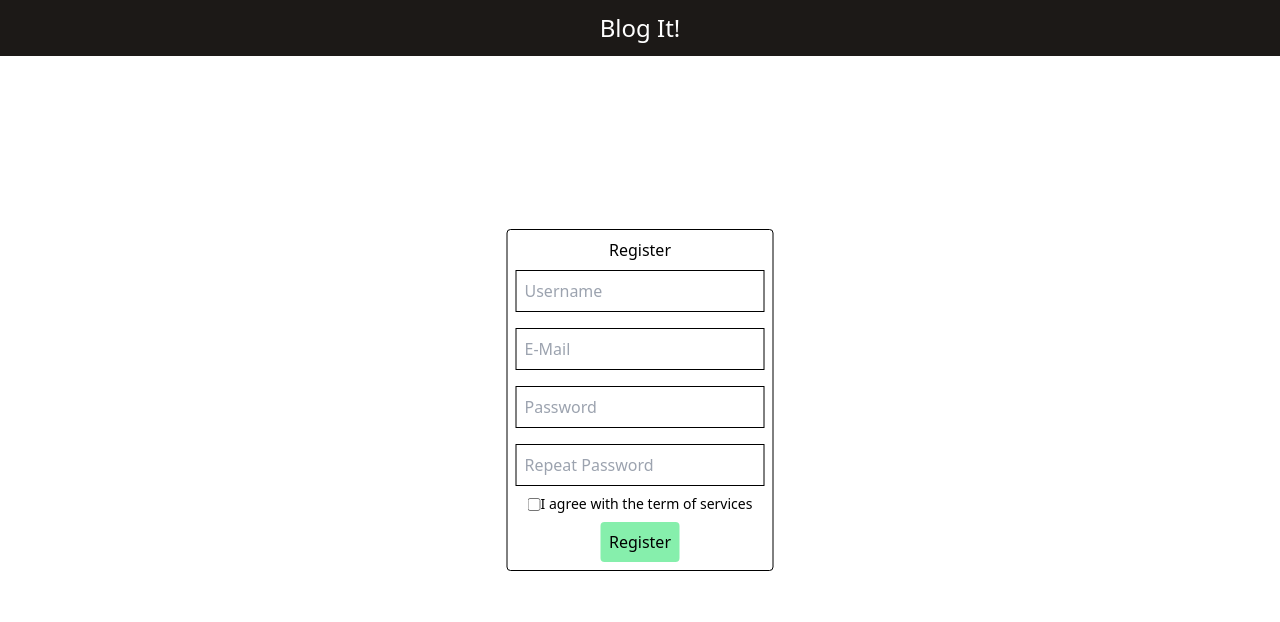
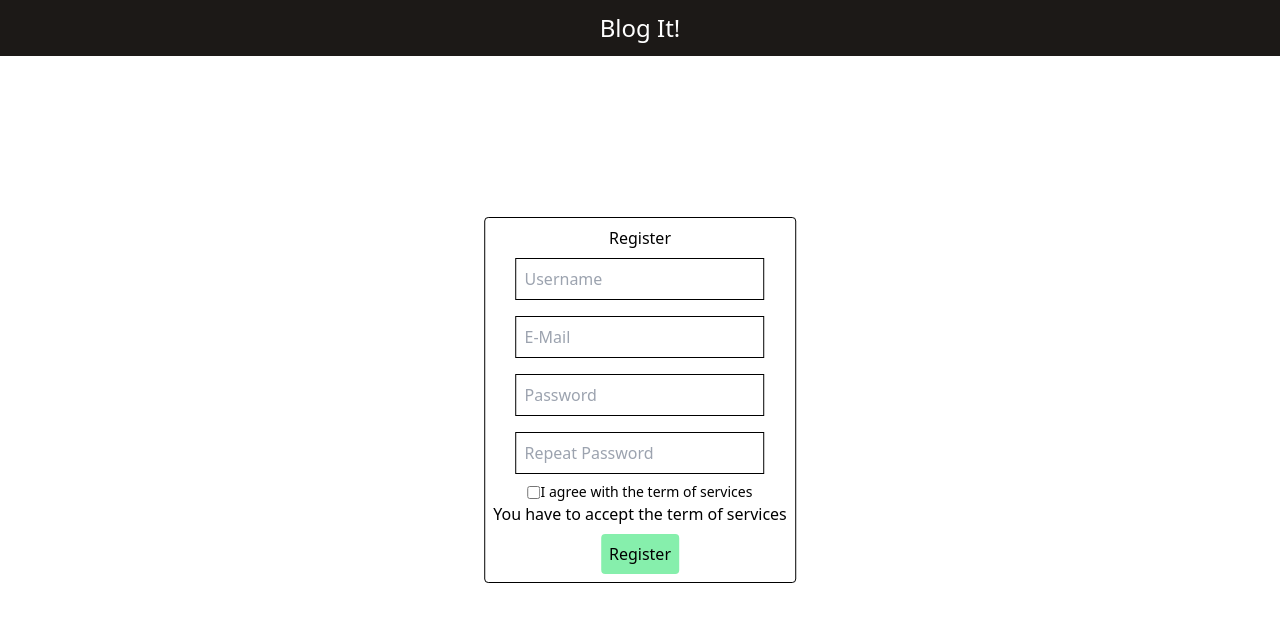
Before and after one commit to SzymanskiFilip/blog-application, a React (Create React App) app in the folder blog-frontend/: page /register in a window 1280 px wide. Both pictures are taken after a click on the button "Register". Shown: the top 622 px of the page. Built offline with nearby package versions, Linux system fonts and the light colour scheme.

Commit message:
fixed form validation

```diff
--- a/blog-frontend/src/Pages/RegisterPage.js
+++ b/blog-frontend/src/Pages/RegisterPage.js
@@ -16,6 +16,9 @@ function RegisterPage(){
     const [error, setError] = useState([]);
 
     function register(){
+
+        console.log(username, password)
+
         const registerDto = {
             username,
             password,
@@ -24,27 +27,25 @@ function RegisterPage(){
         }
 
         if(agreed){
+            setError([]);
             if(username.length > 5 && password.length > 5){
                 if(rePassword === password){
                     if(validator.isEmail(email)){
                         console.log("email valid")
                     } else {
-                        // setError object to email error
-                        console.log("email not valid")
+                        setError(error => [...error, "The Email is not valid"]);
                     }
                 } else {
-                    // passwords don't match
-                    console.log("password's don't macth")
+                    setError(error => [...error, "Passwords don't match"]);
                 }
             } else {
-                // passwords have to be longer than 5
-                console.log("passwords have to be longer than 5")
+                setError(error => [...error, "Passwords have to be longer than 5"]);
             }
         } else {
-            // you have to accept
-            console.log("you have to accept the thing")
+            setError(error => [...error, "You have to accept the term of services"]);
         }
 
+        console.log(error)
         //check if user is taken, else register
         //setUsrTaken(true);
     }
@@ -84,7 +85,9 @@ function RegisterPage(){
                     </div>
                     {
                         //usrTaken ? <p className="text-red-900">Username is already in use...</p> : <p></p>
-                        console.log(error)
+                        error.map(m => {
+                            return <h1 key={Math.random()}>{m}</h1>
+                        })
                     }
                     <button className="bg-green-300 p-2 rounded text-black mt-2  hover:bg-green-400 transition duration-300" onClick={register}>Register</button>
                 </div>
```
